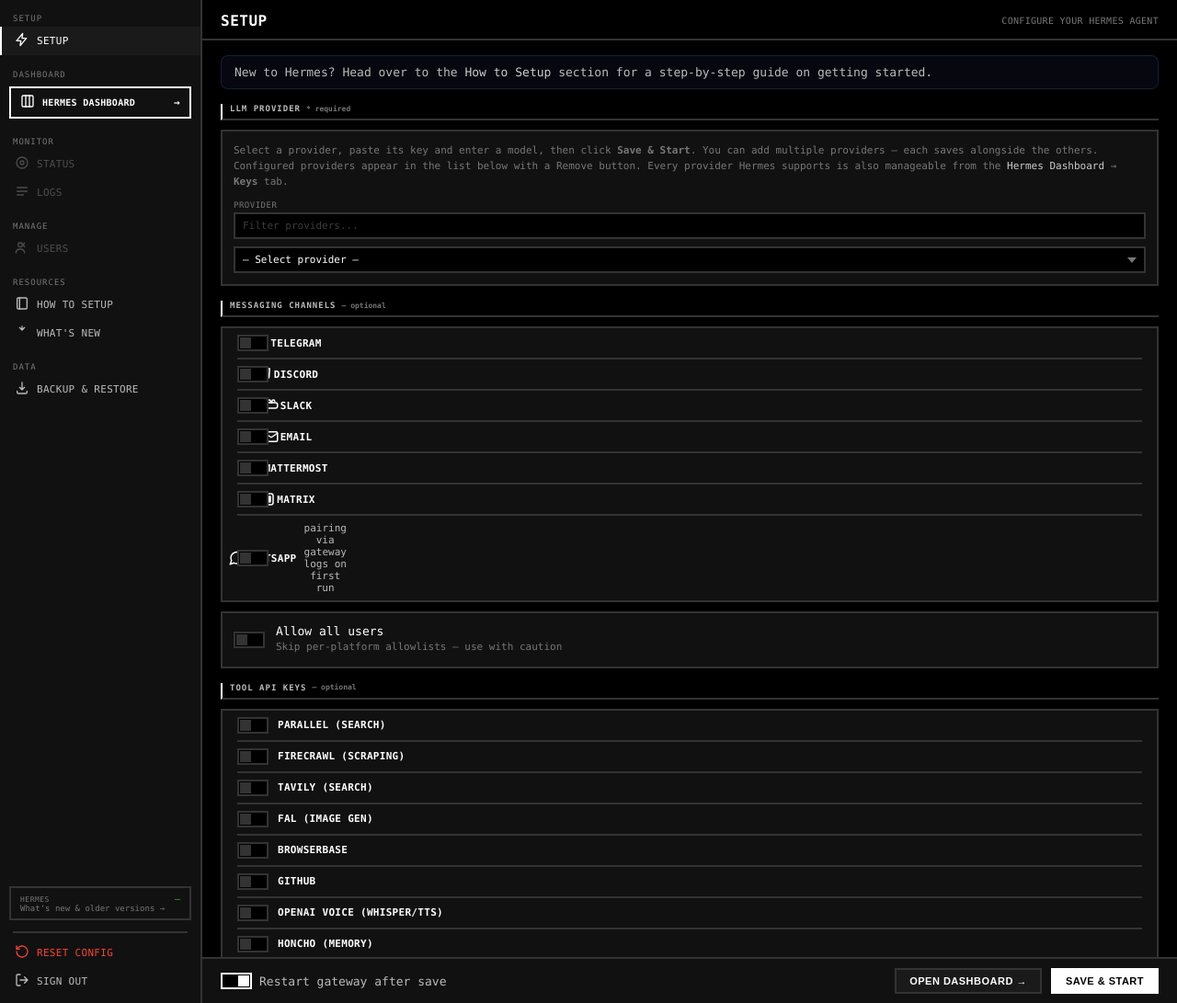
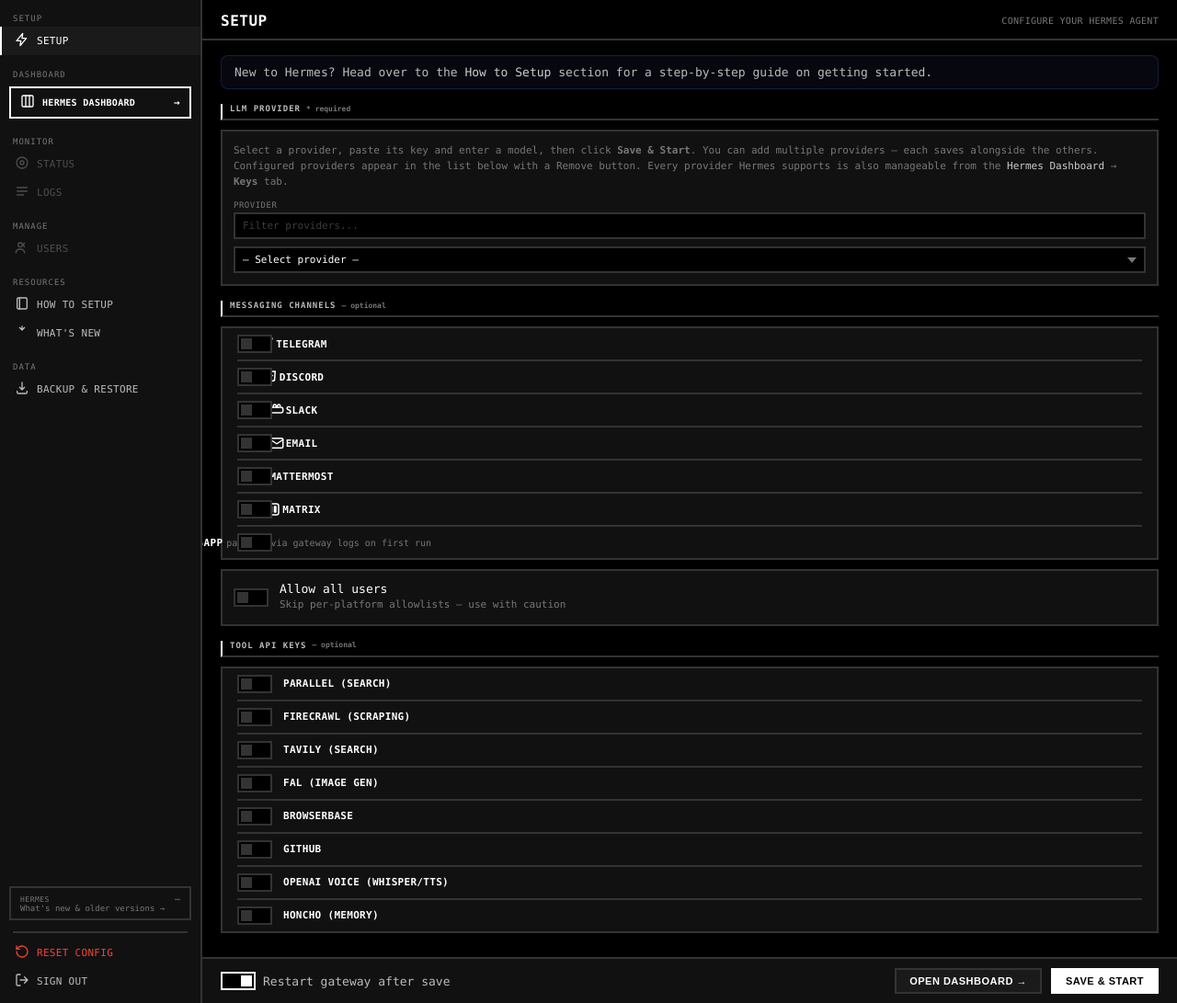
Before and after one commit to MisthiosOG/Hermes-Gateway, a Python web app: template templates/index.html in a window 1280 px wide. Shown: the part 49-1140 px from the top of the page at 92% size. Run offline with Jinja, Linux system fonts and the light colour scheme; the template is opened without the code that fills it, so the values that code supplies are empty.

Commit message:
fix: toggle gap 12px, checkbox 38px, whatsapp hint nowrap

```diff
--- a/templates/index.html
+++ b/templates/index.html
@@ -85,17 +85,17 @@
   .pwd-wrap input { padding-right: 30px; }
   .pwd-eye { position: absolute; top: 50%; right: 4px; transform: translateY(-50%); background: none; border: none; color: var(--text-faint); cursor: pointer; padding: 3px; }
   .pwd-eye:hover { color: var(--text); }
-  input[type=checkbox] { appearance: none; -webkit-appearance: none; width: 34px; height: 18px; border: 2px solid var(--line); background: var(--bg); cursor: pointer; flex-shrink: 0; position: relative; }
-  input[type=checkbox]::after { content: ''; position: absolute; top: 1px; left: 1px; width: 12px; height: 12px; background: var(--line); }
+  input[type=checkbox] { appearance: none; -webkit-appearance: none; width: 38px; height: 20px; border: 2px solid var(--line); background: var(--bg); cursor: pointer; flex-shrink: 0; position: relative; }
+  input[type=checkbox]::after { content: ''; position: absolute; top: 2px; left: 2px; width: 12px; height: 12px; background: var(--line); }
   input[type=checkbox]:checked { border-color: var(--text); }
-  input[type=checkbox]:checked::after { background: var(--text); left: 17px; }
+  input[type=checkbox]:checked::after { background: var(--text); left: 20px; }
   .card { background: var(--surface); border: 2px solid var(--line); padding: 12px; margin-bottom: 10px; }
   .section-label { font-size: 9px; font-weight: 700; letter-spacing: 1px; text-transform: uppercase; color: var(--text-dim); margin: 16px 0 10px; padding: 0 0 6px 8px; border-bottom: 2px solid var(--line); border-left: 2px solid var(--text); display: flex; align-items: center; gap: 6px; }
   .section-label:first-of-type { margin-top: 0; }
   .section-label .req-note { color: var(--text-faint); font-size: 8px; letter-spacing: 0; text-transform: none; }
   .card-title { font-size: 11px; font-weight: 700; color: var(--text); margin-bottom: 8px; text-transform: uppercase; letter-spacing: .3px; }
   .field-grid-2 { display: grid; grid-template-columns: 1fr 1fr; gap: 8px; }
-  .toggle-row { display: flex; flex-direction: row; align-items: center; gap: 10px; padding: 7px 0; border-bottom: 2px solid var(--line); cursor: pointer; user-select: none; }
+  .toggle-row { display: flex; flex-direction: row; align-items: center; gap: 12px; padding: 7px 0; border-bottom: 2px solid var(--line); cursor: pointer; user-select: none; }
   .toggle-row:last-child { border-bottom: none; }
   .toggle-label { font-size: 11px; font-weight: 700; text-transform: uppercase; letter-spacing: .3px; white-space: nowrap; line-height: 1; }
   .toggle-icon { font-size: 13px; width: 20px; text-align: center; display: inline-flex; align-items: center; justify-content: center; flex-shrink: 0; }
@@ -629,7 +629,7 @@
             <input type="checkbox" :checked="channelsEnabled.whatsapp" @click.stop @change="channelsEnabled.whatsapp=$event.target.checked; vars.WHATSAPP_ENABLED=$event.target.checked?'true':'false'">
             <span class="toggle-icon"><span class="toggle-icon"><svg viewBox="0 0 24 24" width="18" height="18" fill="none" stroke="currentColor" stroke-width="2" stroke-linecap="round" stroke-linejoin="round"><path d="M21 11.5a8.5 8.5 0 0 1-8.5 8.5c-1.4 0-2.7-.3-3.9-.9L3 21l2-5.2A8.5 8.5 0 1 1 21 11.5z"/></svg></span>
             <span class="toggle-label">WhatsApp</span>
-            <span style="font-size:11px;color:var(--text-dim);margin-left:8px;">pairing via gateway logs on first run</span>
+            <span style="font-size:10px;color:var(--text-faint);margin-left:4px;white-space:nowrap;">pairing via gateway logs on first run</span>
           </div>
 
         </div>
```
